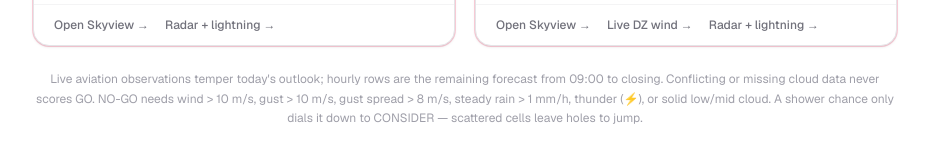
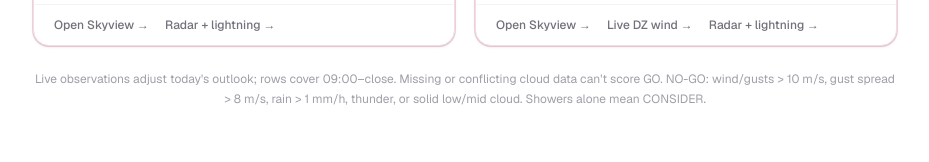
Before and after one commit to d-ismlv/letsjump, a Next.js app: page / in a window 1280 px wide. Shown: the part 326-488 px from the top of the page, without its empty margins (175-1104 px from the left). Built offline with nearby package versions, Linux system fonts and the light colour scheme; no server answers.

Commit message:
Refine live conditions messaging

```diff
--- a/app/dashboard.tsx
+++ b/app/dashboard.tsx
@@ -150,6 +150,9 @@ function DzCard({
   );
   const verdict = d ? effectiveVerdict(d.verdict, showLive ? forecast.live : null) : "NO-GO";
   const style = dayEnded ? ENDED_STYLE : VERDICT[verdict];
+  const canGoNow = Boolean(
+    d && d.verdict !== "NO-GO" && d.hours.some((hour) => hour.isCurrent),
+  );
 
   return (
     <section
@@ -194,7 +197,7 @@ function DzCard({
       </div>
 
       {showLive && !dayEnded && (
-        <LiveConditionsPanel live={forecast.live} />
+        <LiveConditionsPanel live={forecast.live} canGoNow={canGoNow} />
       )}
 
       {d && d.hours.length > 0 && <HourTable hours={d.hours} />}
@@ -258,13 +261,25 @@ const LIVE_STYLE: Record<HourStatus, { badge: string; label: string }> = {
   },
 };
 
+const LIVE_OK_STYLE = {
+  badge: "bg-zinc-200 text-zinc-700 dark:bg-zinc-800 dark:text-zinc-300",
+  label: "LIVE OK",
+};
+
 function LiveConditionsPanel({
   live,
+  canGoNow,
 }: {
   live: LiveConditions;
+  canGoNow: boolean;
 }) {
   const [showCloudBaseMetres, setShowCloudBaseMetres] = useState(false);
-  const style = LIVE_STYLE[live.status];
+  // "GO NOW" is a recommendation, not merely a healthy observation. Outside
+  // operating hours, or when the remaining-day forecast is NO-GO, keep a good
+  // live reading informational and visually neutral.
+  const style = live.status === "go" && !canGoNow
+    ? LIVE_OK_STYLE
+    : LIVE_STYLE[live.status];
   const observed = live.observedAt
     ? new Date(live.observedAt).toLocaleTimeString("en-GB", {
         timeZone: "Europe/Stockholm",
@@ -579,13 +594,10 @@ export function Freshness({ generatedAt }: { generatedAt: string }) {
 export function Legend() {
   return (
     <p className="mt-6 text-center text-xs leading-relaxed text-zinc-400">
-      Live aviation observations temper today&apos;s outlook; hourly rows are the
-      remaining forecast from {pad(JUMP_FROM)} to closing. Conflicting or missing
-      cloud data never scores GO. NO-GO needs wind &gt; {LIMITS.windNoGoAbove} m/s,
-      gust &gt; {LIMITS.gustNoGoAbove} m/s, gust spread &gt; {LIMITS.gustSpreadNoGo} m/s,
-      steady rain &gt; {LIMITS.rainMax} mm/h,
-      thunder (⚡), or solid low/mid cloud. A shower chance only dials it down to
-      CONSIDER — scattered cells leave holes to jump.
+      Live observations adjust today&apos;s outlook; rows cover {pad(JUMP_FROM)}–close.
+      Missing or conflicting cloud data can&apos;t score GO. NO-GO: wind/gusts &gt; {LIMITS.windNoGoAbove} m/s,
+      gust spread &gt; {LIMITS.gustSpreadNoGo} m/s, rain &gt; {LIMITS.rainMax} mm/h,
+      thunder, or solid low/mid cloud. Showers alone mean CONSIDER.
     </p>
   );
 }
```
